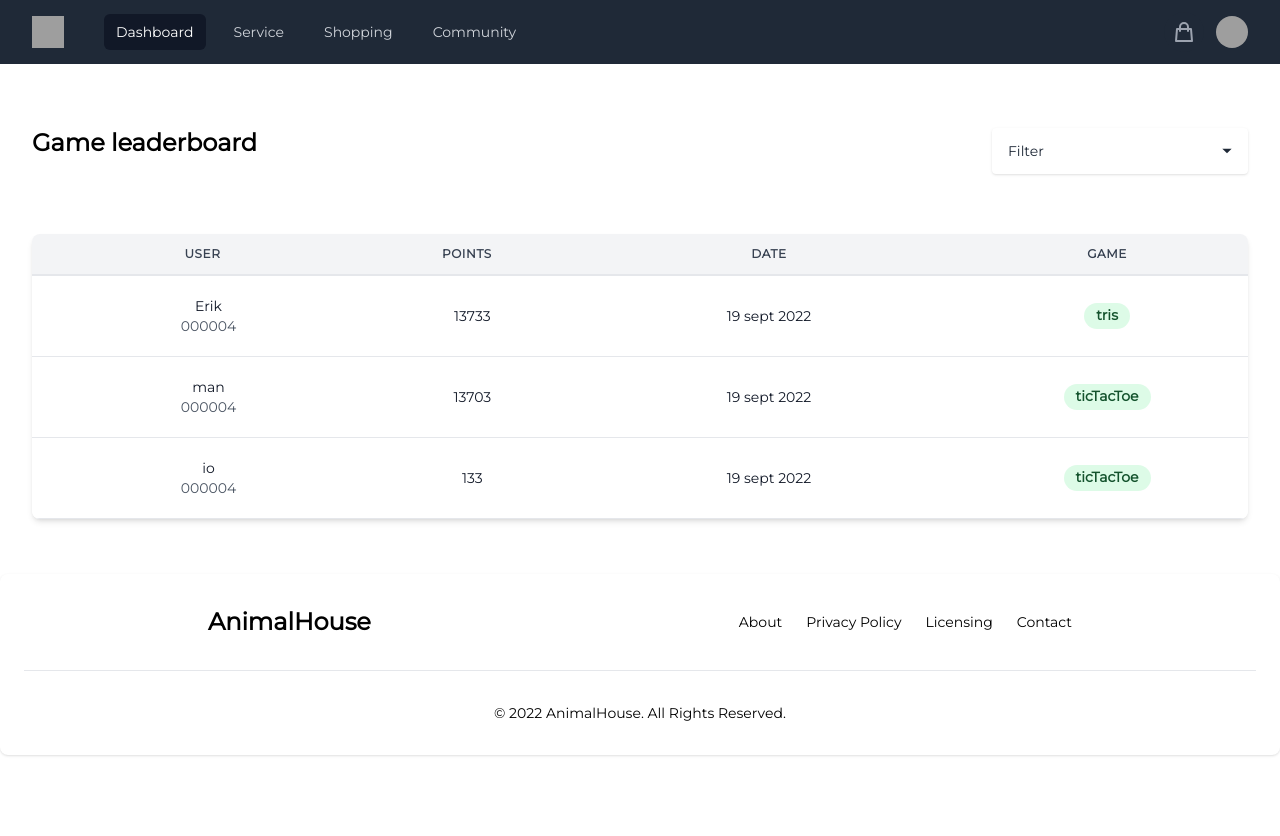
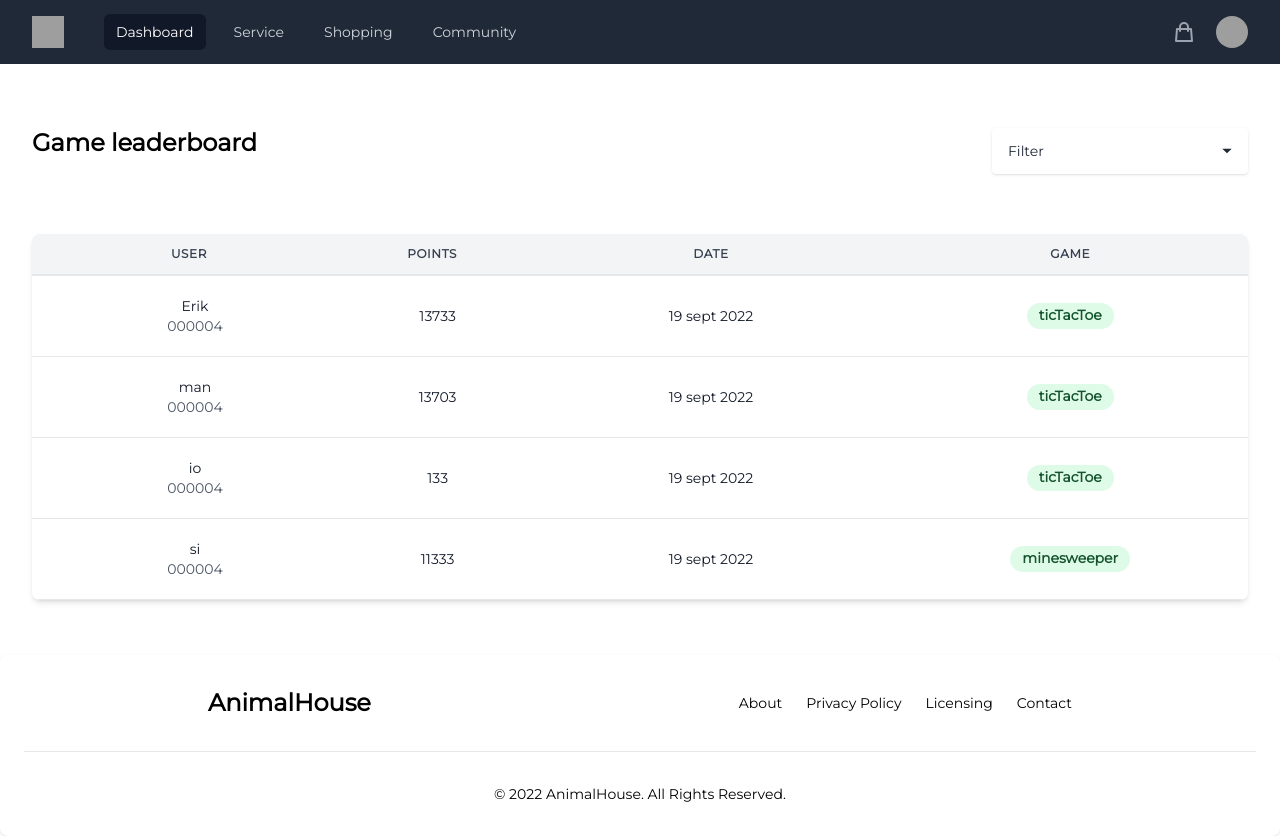
Before and after one commit to kocierik/animalHouse, a React (Create React App) app in the folder front-office/: page /community in a window 1280 px wide. Before the commit the page ends 800 px from the top, so only its background shows below. Built offline with nearby package versions, Linux system fonts and the light colour scheme; grey boxes are pictures that could not be loaded; a web font is replaced by a local one.

Commit message:
feat: add filter

```diff
--- a/front-office/src/views/Community.tsx
+++ b/front-office/src/views/Community.tsx
@@ -3,24 +3,6 @@ import DropDown from './common/DropDown'
 import Footer from './common/Footer'
 import Navbar from './common/Navbar'
 import Rawtable from './common/communityComponents/Rawtable'
-
-export interface List {
- id: number
- name: string
-}
-
-interface User{
-  id: number
-  name: string
-  points: number
-  data: string
-  game: string
-}
-
-const Community = () => {
-
-  const games :List[] = [{id: 1, name: "minesweeper"}, {id: 2, name: "2048"}, {id: 3, name: "hangMan"}, {id:4, name:'memoryGame'},{id:5, name:'quizGame'}, {id:6, name:'ticTacToe'}]
-  const filtersIds : number[] = [];
 
   const users: User[] = [
     {
@@ -28,25 +10,66 @@ const Community = () => {
       name: 'Erik',
       points: 13733,
       data: '19 sept 2022',
-      game: 'tris',
+      game: { id:"6" , name:'ticTacToe'}
     },
     {
       id: 2,
       name: 'man',
       points: 13703,
       data: '19 sept 2022',
-      game: 'ticTacToe'
+      game: { id:"6" , name:'ticTacToe'}
     },
     {
       id: 3,
       name: 'io',
       points: 133,
       data: '19 sept 2022',
-      game: 'ticTacToe'
+      game: { id:"6" , name:'ticTacToe'}
+    },
+    {
+      id: 4,
+      name: 'si',
+      points: 11333,
+      data: '19 sept 2022',
+      game: { id:"1" , name:'minesweeper'}
     }
   ]
 
-  const [filteredIds, setFilterdIds] = useState([]);
+export interface List {
+ id: string
+ name: string
+}
+
+export type Game  = List;
+interface User{
+  id: number
+  name: string
+  points: number
+  data: string
+  game: Game
+}
+
+ const games :Game[] = [{id: "1", name: "minesweeper"}, {id: "2", name: "2048"}, {id: "3", name: "hangMan"}, {id:"4", name:'memoryGame'},{id:"5", name:'quizGame'}, {id:"6", name:'ticTacToe'}]
+const Community = () => {
+
+  const [filteredIds, setFilterdIds]= useState<string[]>(["1","2","3","4","5","6"]);
+
+
+  const onDropDownSelectItem = (filteredId: string) => {
+
+    console.log(filteredId)
+    const isIdPresent = filteredIds?.includes(filteredId)
+
+    if(isIdPresent){
+      let values = filteredIds.filter( id => id !== filteredId)
+      setFilterdIds(values)
+    }else{
+      const newFilteredIds = [...filteredIds, filteredId];
+      setFilterdIds(newFilteredIds);
+    }
+
+  }
+
 
 
 
@@ -57,7 +80,7 @@ const Community = () => {
         <div className="py-8">
           <div className="flex mt-8  justify-between" style={{ flexFlow: 'wrap' }}>
             <h2 className="text-2xl font-semibold mb-5 leading-tight">Game leaderboard</h2>
-            <DropDown list={games}/>
+            <DropDown list={games} onSelectItem={onDropDownSelectItem} />
           </div>
           <div className="-mx-4 mt-10 sm:-mx-8 px-4 sm:px-8 py-4 overflow-x-auto">
             <div className=" min-w-full shadow-md rounded-lg overflow-hidden inline-block">
@@ -80,7 +103,7 @@ const Community = () => {
                 </thead>
                 <tbody>
                   {users.map((user) => {
-                      // if(filtered())
+                     if(filteredIds.includes(user.game.id))
                         return <Rawtable  name={user.name} points={user.points} data={user.data} game={user.game} />
                     })
                   }
--- a/front-office/src/views/Shopping.tsx
+++ b/front-office/src/views/Shopping.tsx
@@ -4,7 +4,10 @@ import DropDown from './common/DropDown'
 import Articles from './common/shoppingComponents/Articles'
 import { List } from './Community'
 const Shopping = () => {
-  const producs :List[] = [{id:1, name:'food'},{id:2, name: 'health product'}, {id:3, name: 'accessories'}, {id:4, name:'animal'}]
+  const producs :List[] = [{id:"1", name:'food'},{id:"2", name: 'health product'}, {id:"3", name: 'accessories'}, {id:"4", name:'animal'}]
+  const filterHandler = () =>{
+    console.log("first")
+  }
   return (
     <>
       <Navbar />
@@ -16,7 +19,7 @@ const Shopping = () => {
                 <span className="uppercase tracking-wide no-underline hover:no-underline font-bold text-gray-800 text-xl ">
                   Store
                 </span>
-                <DropDown list={producs}  />
+                <DropDown list={producs} onSelectItem={filterHandler}  />
               </div>
               <Articles />
             </nav>
--- a/front-office/src/views/common/DropDown.tsx
+++ b/front-office/src/views/common/DropDown.tsx
@@ -1,18 +1,22 @@
-import { useState } from 'react'
+import {  useState } from 'react'
 import { List } from '../Community'
 import ItemDropdown from './ItemDropdown'
 
 interface Props{
   list: List[]
+  onSelectItem: (id: string) => void;
 }
 
-const DropDown = ({ list } :Props) => {
+const DropDown = ({ list, onSelectItem } :Props) => {
   const [isList, setIsList] = useState(false)
 
   const filterData = () =>{
     setIsList(!isList)
   }
 
+  const onItemDropDownChange = (id: string) =>{
+    onSelectItem(id)
+  }
 
   return (
     <div className="z-10">
@@ -40,7 +44,7 @@ const DropDown = ({ list } :Props) => {
       {isList && (
         <div className=" absolute w-64 mt-2 p-4 bg-white shadow rounded">
           {list.map(item  => {
-            return <ItemDropdown gameInfo={item} />
+            return <ItemDropdown gameInfo={item} onChange={onItemDropDownChange}/>
           })}
           <button
             onClick={filterData}
--- a/front-office/src/views/common/ItemDropdown.tsx
+++ b/front-office/src/views/common/ItemDropdown.tsx
@@ -1,23 +1,28 @@
-import React, { ChangeEventHandler } from 'react'
+import React, { ChangeEvent, ChangeEventHandler, DetailedHTMLProps, InputHTMLAttributes } from 'react'
 import { List } from '../Community';
 
 interface Props {
   gameInfo: List;
-// onChange: ChangeEventHandler<HTMLInputElement>;
-
+  onChange: (id : string ) => void
 }
 
 const ItemDropdown = ({
   gameInfo,
-  // onChange,
+  onChange,
 }: Props) => {
+
+   const onChangeCheckBox = (e: React.ChangeEvent<HTMLInputElement>) =>{
+     onChange(e.target.value)
+   }
+
+
   return (
     <>
       <div className="flex items-center justify-between mt-4">
         <div className="flex items-center">
           <div className="pl-4 flex items-center">
             <div className="bg-gray-100 dark:bg-gray-800 border rounded-sm border-gray-200 dark:border-gray-700 w-4 h-4 flex flex-shrink-0 justify-center items-center relative">
-              <input type="checkbox"  className="checkbox opacity-0 absolute cursor-pointer w-full h-full" />
+              <input type="checkbox"  onChange={onChangeCheckBox} value={gameInfo.id}  className="checkbox opacity-0 absolute cursor-pointer w-full h-full" />
               <div className="check-icon hidden bg-indigo-700 text-white rounded-sm">
                 <svg
                   className="icon icon-tabler icon-tabler-check"
--- a/front-office/src/views/common/Navbar.tsx
+++ b/front-office/src/views/common/Navbar.tsx
@@ -61,13 +61,13 @@ const Navbar = () => {
                       xmlns="http://www.w3.org/2000/svg"
                       fill="none"
                       viewBox="0 0 24 24"
-                      stroke-width="2"
+                      strokeWidth="2"
                       stroke="currentColor"
                       aria-hidden="true"
                     >
                       <path
-                        stroke-linecap="round"
-                        stroke-linejoin="round"
+                        strokeLinecap="round"
+                        strokeLinejoin="round"
                         d="M16 11V7a4 4 0 00-8 0v4M5 9h14l1 12H4L5 9z"
                       />
                     </svg>
--- a/front-office/src/views/common/communityComponents/Rawtable.tsx
+++ b/front-office/src/views/common/communityComponents/Rawtable.tsx
@@ -1,6 +1,6 @@
 import React from 'react'
 
-const Rawtable = (props: { name: string; points: number; data: string; game: string }) => {
+const Rawtable = (props: { name: string; points: number; data: string; game: {id: string, name: string} }) => {
   return (
     <tr>
       <td className="px-5 text-center py-5 border-b border-gray-200 bg-white text-sm ">
@@ -18,7 +18,7 @@ const Rawtable = (props: { name: string; points: number; data: string; game: str
       <td className=" border-b border-gray-200 bg-white text-sm">
         <span className="relative inline-block px-3 py-1 font-semibold text-green-900 leading-tight">
           <span aria-hidden className="absolute inset-0 bg-green-200 opacity-50 rounded-full"></span>
-          <span className="relative">{props.game}</span>
+          <span className="relative">{props.game.name}</span>
         </span>
       </td>
     </tr>
```
